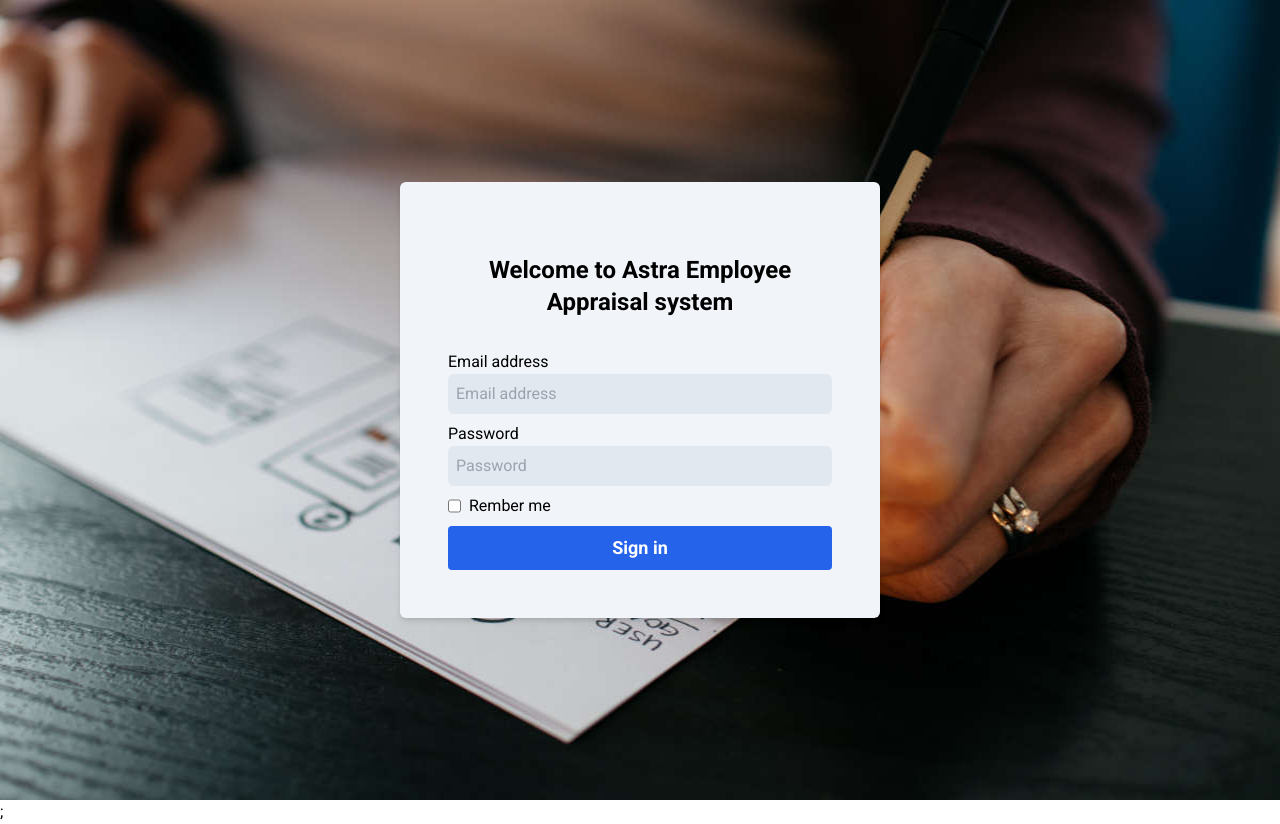
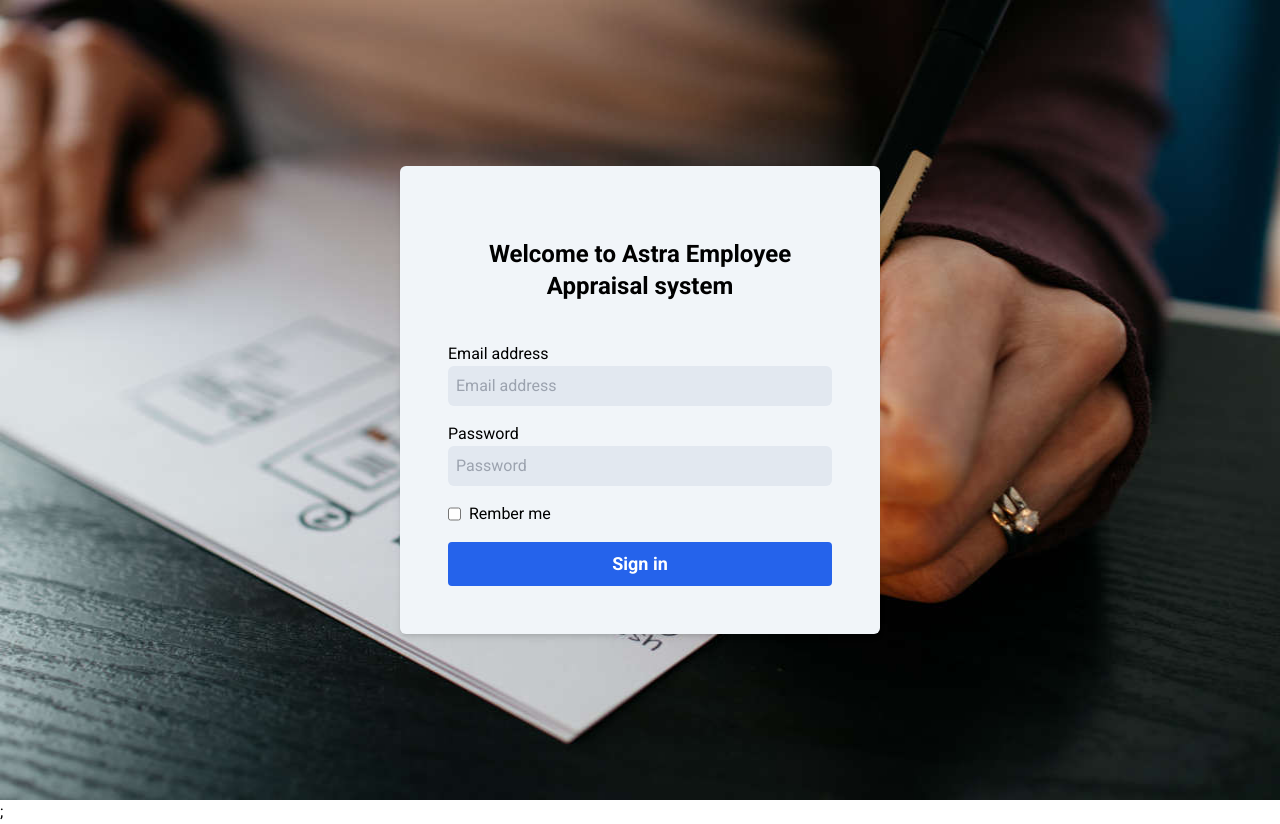
Before and after one commit to sapd-001/react-client, a React (Vite) app: page / in a window 1280 px wide. Built offline with nearby package versions, Linux system fonts and the light colour scheme.

Commit message:
Add form spaces login page

```diff
--- a/src/views/Homepage.tsx
+++ b/src/views/Homepage.tsx
@@ -7,7 +7,7 @@ const Homepage = () => {
 			<img src={bg} alt="" className="absolute w-full h-full -z-[1]" />
 			<form
 				action=""
-				className="w-full max-w-[30rem] p-4 md:p-12 rounded-md shadow-md flex flex-col bg-slate-100  space-y-2"
+				className="w-full max-w-[30rem] p-4 md:p-12 rounded-md shadow-md flex flex-col bg-slate-100 gap-4"
 			>
 				<h1 className="text-2xl font-bold text-center my-6">
 					Welcome to Astra Employee Appraisal system
```
